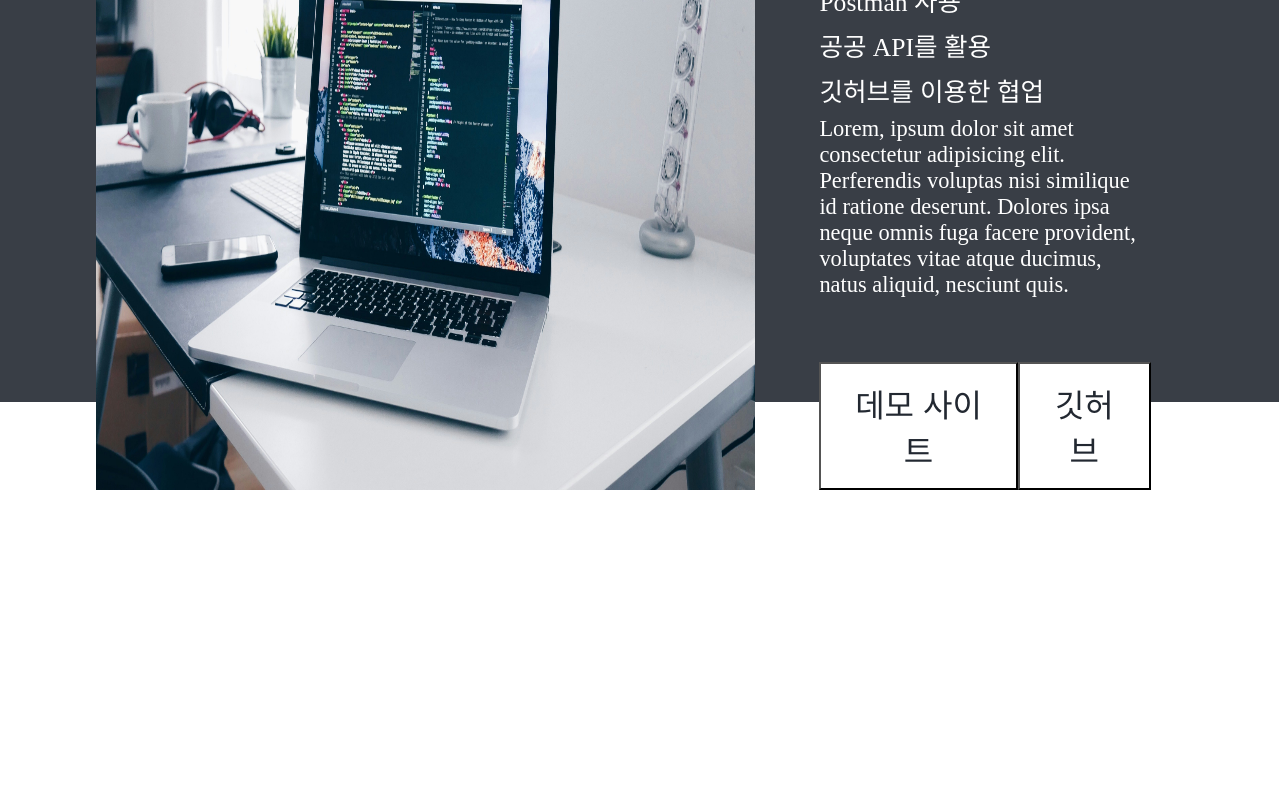
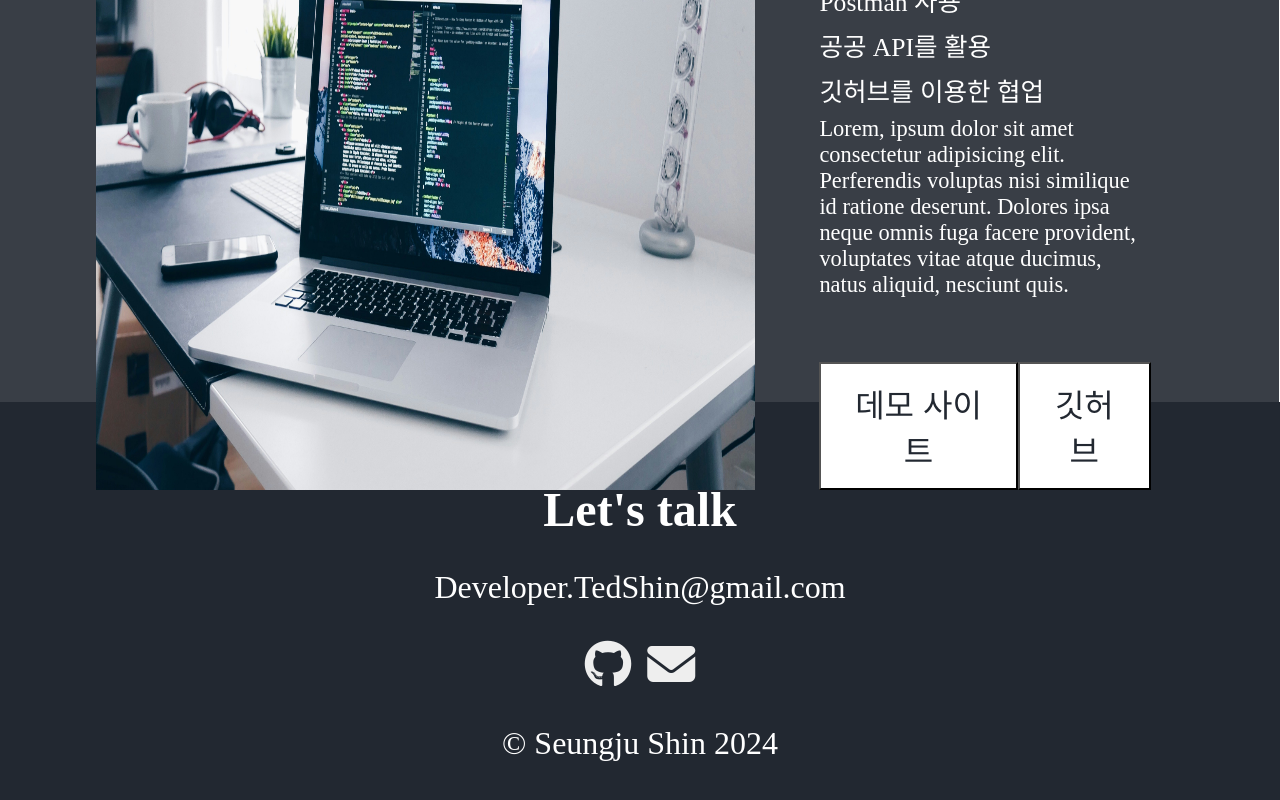
Before and after one commit to SeungjuShin93/portfolio-react, a React (Vite) app: page / in a window 1280 px wide. Shown: the part 2050-2850 px from the top of the page. Before the commit the page ends 2540 px from the top, so only its background shows below. Built offline with nearby package versions, Linux system fonts and the light colour scheme.

Commit message:
Contact UI

```diff
--- a/index.html
+++ b/index.html
@@ -6,6 +6,9 @@
   <link rel="icon" type="image/svg+xml" href="./src/assets/img/favicon.ico" />
   <meta name="viewport" content="width=device-width, initial-scale=1.0" />
   <title>신승주 포트폴리오</title>
+  <link rel="stylesheet" href="https://cdnjs.cloudflare.com/ajax/libs/font-awesome/6.5.2/css/all.min.css"
+    integrity="sha512-SnH5WK+bZxgPHs44uWIX+LLJAJ9/2PkPKZ5QiAj6Ta86w+fsb2TkcmfRyVX3pBnMFcV7oQPJkl9QevSCWr3W6A=="
+    crossorigin="anonymous" referrerpolicy="no-referrer" />
 </head>
 
 <body>
--- a/src/App.tsx
+++ b/src/App.tsx
@@ -11,7 +11,7 @@ function App() {
       <About />
       <Skills />
       <Projects />
-      {/* <Contact /> */}
+      <Contact />
     </>
   );
 }
--- /dev/null
+++ b/src/assets/css/section/contact.css
@@ -0,0 +1,37 @@
+/* Contact */
+.contact__container {
+  background-color: var(--color-black);
+}
+
+.contact {
+  color: var(--color-white);
+  max-width: var(--size-max-width);
+  margin: 0 auto;
+  text-align: center;
+  padding: 5rem 0;
+}
+
+.contact__title {
+  font-size: 3rem;
+  margin-bottom: 2rem;
+}
+
+.contact__description {
+  font-size: 2rem;
+}
+
+.contact__links {
+  display: flex;
+  justify-content: center;
+  gap: 1rem;
+  padding: 2rem;
+  font-size: 3rem;
+}
+
+.contact__link {
+  transition: color 250ms ease-in;
+}
+
+.contact__link:hover {
+  color: var(--color-green);
+}
--- a/src/assets/css/styles.css
+++ b/src/assets/css/styles.css
@@ -4,6 +4,7 @@
 @import './section/skill.css';
 @import './section/projects.css';
 @import './section/project.css';
+@import './section/contact.css';
 
 :root {
   --color-black: #222831;
--- a/src/components/Contact.tsx
+++ b/src/components/Contact.tsx
@@ -1,3 +1,34 @@
 export default function Contact() {
-  return <div>Contact</div>;
+  return (
+    <div className='contact__container container' id='contact'>
+      <footer className='contact'>
+        <h2 className='contact__title'>Let&#39;s talk</h2>
+        <p className='contact__description'>Developer.TedShin@gmail.com</p>
+        <ul className='contact__links'>
+          <li>
+            <a
+              className='contact__link'
+              href='https://github.com/SeungjuShin93'
+              target='_blank'
+              title='my github link'
+            >
+              <i className='fa-brands fa-github'></i>
+            </a>
+          </li>
+          <li>
+            <a
+              className='contact__link'
+              href='https://mail.google.com/mail/?view=cm&amp;fs=1&amp;to=Developer.TedShin@gmail.com'
+              target='_blank'
+              title='sending to my gmail'
+            >
+              {' '}
+              <i className='fa-solid fa-envelope'></i>
+            </a>
+          </li>
+        </ul>
+        <p className='contact__description'>© Seungju Shin 2024</p>
+      </footer>
+    </div>
+  );
 }
```
